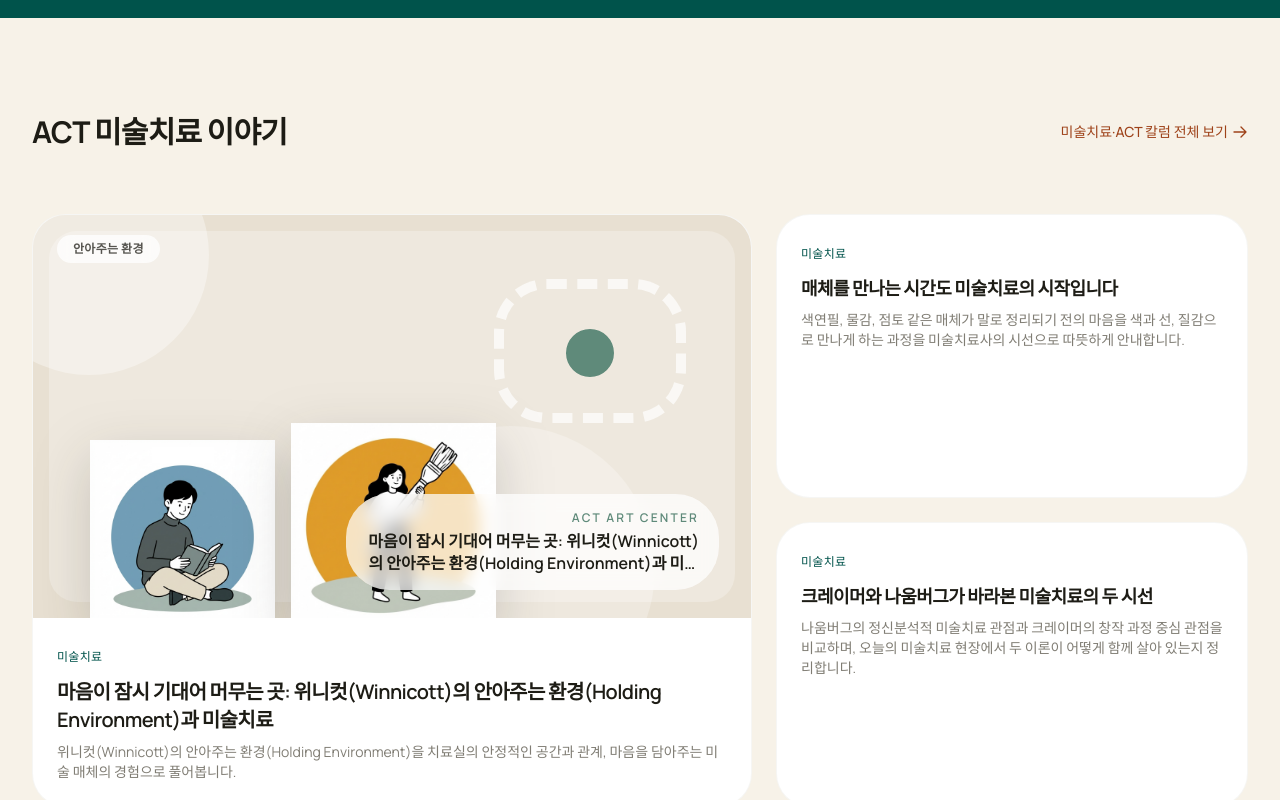
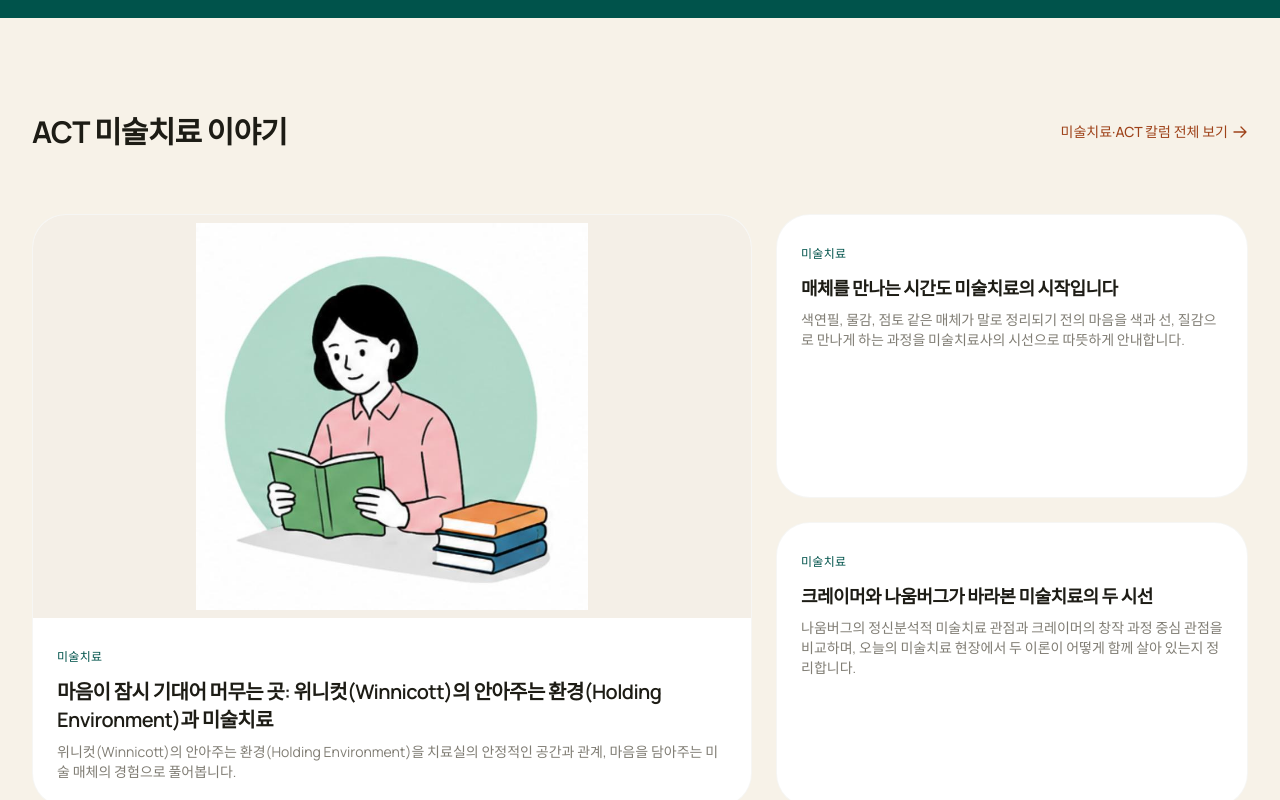
Before and after one commit to act-art-center/actartcenter.com, a Next.js app: page / in a window 1280 px wide. Shown: the part 8160-8960 px from the top of the page. Built offline with nearby package versions, Linux system fonts and the light colour scheme.

Commit message:
Diversify blog cover imagery

```diff
--- a/src/app/blog/[slug]/page.tsx
+++ b/src/app/blog/[slug]/page.tsx
@@ -6,7 +6,6 @@ import { Container } from "@/components/shared/Container";
 import { SectionWrapper } from "@/components/shared/SectionWrapper";
 import { JsonLd } from "@/components/shared/JsonLd";
 import { Breadcrumbs } from "@/components/shared/Breadcrumbs";
-import { BlogIllustration, blogIllustrationVariant } from "@/components/shared/BlogIllustration";
 import { BLOG_POSTS, type BlogPost } from "@/lib/blog-data";
 import { blogContent } from "@/lib/blog-content";
 import { SITE_URL } from "@/lib/constants";
@@ -179,8 +178,15 @@ export default async function BlogPostPage({ params }: Props) {
 
       {/* Featured Image */}
       <div className="relative w-full max-w-4xl mx-auto px-6 -mt-2">
-        <div className="relative aspect-[21/9] rounded-2xl overflow-hidden">
-          <BlogIllustration variant={blogIllustrationVariant(post.slug)} title={post.title} />
+        <div className="relative aspect-[21/9] rounded-2xl overflow-hidden bg-[#f4efe7]">
+          <Image
+            src={post.image}
+            alt={`${post.title} 블로그 커버`}
+            fill
+            priority
+            className="object-contain p-3"
+            sizes="(max-width: 896px) 100vw, 896px"
+          />
         </div>
       </div>
 
--- a/src/components/sections/BlogPreview.tsx
+++ b/src/components/sections/BlogPreview.tsx
@@ -1,7 +1,7 @@
+import Image from "next/image";
 import Link from "next/link";
 import { SectionWrapper } from "@/components/shared/SectionWrapper";
 import { Container } from "@/components/shared/Container";
-import { BlogIllustration, blogIllustrationVariant } from "@/components/shared/BlogIllustration";
 import { BLOG_POSTS } from "@/lib/blog-data";
 
 const blogPosts = BLOG_POSTS.slice(0, 3);
@@ -32,8 +32,14 @@ export function BlogPreview() {
             className="md:col-span-3 group block bg-white rounded-xl overflow-hidden transition-all duration-200 hover:-translate-y-1 hover:shadow-[var(--shadow-md)]"
             style={{ border: "1px solid rgba(196, 191, 183, 0.15)" }}
           >
-            <div className="relative aspect-[16/9] overflow-hidden">
-              <BlogIllustration variant={blogIllustrationVariant(blogPosts[0].slug)} title={blogPosts[0].title} />
+            <div className="relative aspect-[16/9] overflow-hidden bg-[#f4efe7]">
+              <Image
+                src={blogPosts[0].image}
+                alt={`${blogPosts[0].title} 블로그 커버`}
+                fill
+                className="object-contain p-2 transition-transform duration-300 group-hover:scale-[1.02]"
+                sizes="(max-width: 768px) 100vw, 60vw"
+              />
             </div>
             <div className="p-6">
               <span className="text-xs text-primary-500 font-medium tracking-wide">{blogPosts[0].category}</span>
--- a/src/lib/blog-data.ts
+++ b/src/lib/blog-data.ts
@@ -25,7 +25,7 @@ export const BLOG_POSTS: BlogPost[] = [
     excerpt: "위니컷(Winnicott)의 안아주는 환경(Holding Environment)을 치료실의 안정적인 공간과 관계, 마음을 담아주는 미술 매체의 경험으로 풀어봅니다.",
     category: "미술치료",
     seoKeywords: ["위니컷 안아주는 환경", "홀딩 환경", "미술치료", "치료적 관계", "미술치료 매체", "충분히 좋은 환경"],
-    image: "/blog-illustrations/safe-paper-art-therapy-room.svg",
+    image: "/characters/therapist/therapist-calm-counseling.jpg",
     date: "2026년 7월 20일",
     author: "고은별",
     readTime: "7분",
@@ -36,7 +36,7 @@ export const BLOG_POSTS: BlogPost[] = [
     excerpt: "색연필, 물감, 점토 같은 매체가 말로 정리되기 전의 마음을 색과 선, 질감으로 만나게 하는 과정을 미술치료사의 시선으로 따뜻하게 안내합니다.",
     category: "미술치료",
     seoKeywords: ["미술치료 매체", "미술치료 과정", "정서표현", "치료적 관계", "서초 미술치료", "미술치료사"],
-    image: "/blog-illustrations/art-therapy-media-helper-friends.svg",
+    image: "/characters/therapist/therapist-media-shelf.jpg",
     date: "2026년 7월 18일",
     author: "고은별",
     readTime: "6분",
@@ -47,7 +47,7 @@ export const BLOG_POSTS: BlogPost[] = [
     excerpt: "나움버그의 정신분석적 미술치료 관점과 크레이머의 창작 과정 중심 관점을 비교하며, 오늘의 미술치료 현장에서 두 이론이 어떻게 함께 살아 있는지 정리합니다.",
     category: "미술치료",
     seoKeywords: ["크레이머 미술치료", "나움버그 미술치료", "미술치료 이론", "Art as Therapy", "정신분석적 미술치료"],
-    image: "/blog-illustrations/kramer-naumburg-art-therapy-perspectives.svg",
+    image: "/characters/artty/artty-reading-book.jpg",
     date: "2026년 7월 17일",
     author: "고은별",
     readTime: "8분",
@@ -58,7 +58,7 @@ export const BLOG_POSTS: BlogPost[] = [
     excerpt: "상실을 겪는 성인과 가족에게 미술치료가 마음의 시간을 담아주는 방식을 표현과 관계의 관점에서 설명합니다.",
     category: "미술치료",
     seoKeywords: ["미술치료", "애도 미술치료", "상실 회복", "성인 미술치료", "가족 돌봄 미술치료"],
-    image: "/blog-illustrations/grief-art-therapy-loss-recovery.svg",
+    image: "/characters/artty/artty-warm-cup.jpg",
     date: "2026년 7월 16일",
     author: "고은별",
     readTime: "6분",
@@ -69,7 +69,7 @@ export const BLOG_POSTS: BlogPost[] = [
     excerpt: "미술치료를 처음 떠올릴 때 생기는 오해를 풀고, 그림 실력보다 표현의 과정과 치료적 관계가 왜 중요한지 따뜻하게 안내합니다.",
     category: "미술치료",
     seoKeywords: ["미술치료", "아동 미술치료", "미술치료 오해", "그림 심리", "ACT ART CENTER"],
-    image: "/blog-illustrations/art-therapy-not-drawing-skill.svg",
+    image: "/characters/therapist/therapist-art-making-overview.jpg",
     date: "2026년 7월 13일",
     author: "고은별",
     readTime: "6분",
@@ -80,7 +80,7 @@ export const BLOG_POSTS: BlogPost[] = [
     excerpt: "미술치료에서 그림의 완성도보다 표현의 과정이 왜 소중한지, 아이와 어른의 마음을 바라보는 따뜻한 관점을 전합니다.",
     category: "미술치료",
     seoKeywords: ["미술치료", "미술치료사", "아동 미술치료", "정서 표현", "부모 상담", "그림 심리"],
-    image: "/blog-illustrations/unfinished-drawing-art-therapy.svg",
+    image: "/characters/artty/artty-clay-bear.jpg",
     date: "2026년 7월 12일",
     author: "고은별",
     readTime: "6분",
@@ -91,7 +91,7 @@ export const BLOG_POSTS: BlogPost[] = [
     excerpt: "미술치료에서 종이와 미술 매체가 마음을 안전하게 담고 표현하는 공간이 되는 과정을 설명합니다.",
     category: "미술치료",
     seoKeywords: ["미술치료", "미술치료실", "안전한 표현", "마음을 담는 공간", "치료적 관계", "서초 미술치료", "성인 미술치료"],
-    image: "/blog-illustrations/safe-paper-art-therapy-room.svg",
+    image: "/characters/therapist/therapist-session-room.jpg",
     date: "2026년 7월 11일",
     author: "고은별",
     readTime: "6분",
@@ -102,7 +102,7 @@ export const BLOG_POSTS: BlogPost[] = [
     excerpt: "아이의 그림을 결과물로만 보지 않고, 재료를 고르고 선을 긋고 지우는 과정까지 살피는 미술치료의 관점을 안내합니다.",
     category: "미술치료",
     seoKeywords: ["아동 미술치료", "미술치료 과정", "아이 그림 해석", "정서표현 미술치료", "서초 미술치료"],
-    image: "/blog-illustrations/child-lines-colors-art-therapy.svg",
+    image: "/characters/therapist/therapist-child-session.jpg",
     date: "2026년 7월 10일",
     author: "고은별",
     readTime: "6분",
@@ -113,7 +113,7 @@ export const BLOG_POSTS: BlogPost[] = [
     excerpt: "가족을 돌보는 과정에서 쌓이는 피로와 감정을 미술 활동으로 안전하게 알아차리고, 일상 속 작은 자기돌봄으로 연결하는 방법을 안내합니다.",
     category: "미술치료",
     seoKeywords: ["돌봄 피로", "가족 돌봄", "성인 미술치료", "정서조절", "자기돌봄", "보호자 상담"],
-    image: "/blog-illustrations/caregiver-fatigue-art-therapy.svg",
+    image: "/characters/therapist/therapist-warm-cup.jpg",
     date: "2026년 7월 9일",
     author: "고은별",
     readTime: "7분",
@@ -124,7 +124,7 @@ export const BLOG_POSTS: BlogPost[] = [
     excerpt: "아이의 그림을 따뜻하게 바라보고, 아이가 자기 이야기를 안전하게 꺼낼 수 있도록 부모가 건넬 수 있는 질문과 관찰법을 소개합니다.",
     category: "미술치료",
     seoKeywords: ["아이 그림 해석", "부모 대화법", "아동 미술치료", "아이 감정 표현", "그림 심리"],
-    image: "/blog-illustrations/parent-words-for-child-drawing.svg",
+    image: "/characters/therapist/therapist-listening-session.jpg",
     date: "2026년 7월 8일",
     author: "고은별",
     readTime: "7분",
@@ -135,7 +135,7 @@ export const BLOG_POSTS: BlogPost[] = [
     excerpt: "Kaimal의 코르티솔 연구, Shella의 병상 미술치료 데이터, van der Kolk의 브로카 발견까지. 미술치료가 어디까지 과학적으로 입증되어 있는지 임상가의 시선으로 정리했습니다.",
     category: "미술치료",
     seoKeywords: ["미술치료 효과", "미술치료 사례", "정신건강 미술치료"],
-    image: "/blog-illustrations/art-therapy-science.svg",
+    image: "/characters/therapist/therapist-desk-writing.jpg",
     date: "2026년 4월 10일",
     author: "고은별",
     readTime: "11분",
@@ -146,7 +146,7 @@ export const BLOG_POSTS: BlogPost[] = [
     excerpt: "수용, 탈융합, 현재 순간 접촉, 맥락으로서의 자기, 가치, 전념 행동. Hayes의 헥사플렉스를 미술치료 장면과 연결하며 하나씩 풀어 봅니다.",
     category: "미술치료",
     seoKeywords: ["수용전념치료", "수용전념치료 기법", "수용전념치료 육각형", "ACT 미술치료"],
-    image: "/blog-illustrations/act-6-processes.svg",
+    image: "/characters/actie/actie-variations-overview.jpg",
     date: "2026년 4월 5일",
     author: "고은별",
     readTime: "10분",
@@ -156,7 +156,7 @@ export const BLOG_POSTS: BlogPost[] = [
     title: "불안을 그림으로 표현하기",
     excerpt: "불안은 없애는 대상이 아니라 형태를 주는 대상입니다. Huang의 최신 메타분석과 폴리베이갈 이론을 바탕으로, 불안에 색과 모양을 입히는 세 가지 실습을 소개합니다.",
     category: "증상별 가이드",
-    image: "/blog-illustrations/anxiety-art-therapy.svg",
+    image: "/characters/actie/actie-self-hug-acceptance.jpg",
     date: "2026년 3월 28일",
     author: "고은별",
     readTime: "9분",
@@ -167,7 +167,7 @@ export const BLOG_POSTS: BlogPost[] = [
     excerpt: "가부좌 명상이 어렵게 느껴지시는 분들을 위해. Kabat-Zinn의 MBSR과 Csikszentmihalyi의 몰입 이론을 바탕으로, 펜 한 자루로 시작하는 다섯 가지 드로잉 실습을 안내합니다.",
     category: "증상별 가이드",
     seoKeywords: ["마음챙김 미술치료", "마음챙김 드로잉", "미술치료 방법"],
-    image: "/blog-illustrations/mindfulness-drawing.svg",
+    image: "/characters/actie/actie-writing-desk.jpg",
     date: "2026년 3월 20일",
     author: "고은별",
     readTime: "9분",
@@ -178,7 +178,7 @@ export const BLOG_POSTS: BlogPost[] = [
     excerpt: "트라우마 기억 앞에서 말이 막히는 신경학적 이유와, 미술이 그 자리에 다리를 놓을 수 있는 근거. Schouten과 Malchiodi의 연구를 통해 페이싱 원칙을 살펴봅니다.",
     category: "미술치료",
     seoKeywords: ["트라우마 미술치료", "미술치료 사례", "정신건강 미술치료"],
-    image: "/blog-illustrations/trauma-art-expression.svg",
+    image: "/characters/actie/actie-walking-backpack.jpg",
     date: "2026년 3월 15일",
     author: "고은별",
     readTime: "10분",
@@ -188,7 +188,7 @@ export const BLOG_POSTS: BlogPost[] = [
     title: "가치 탐색: 비전 보드 만들기",
     excerpt: "머리로 생각한 가치와 몸이 움직이는 가치 사이의 간격을 좁히는 도구. ACT의 가치 명료화 연구를 바탕으로 집에서 따라 할 수 있는 네 단계 비전 보드 가이드를 드립니다.",
     category: "미술치료",
-    image: "/blog-illustrations/values-vision-board.svg",
+    image: "/characters/actie/actie-values-notes.jpg",
     date: "2026년 3월 8일",
     author: "고은별",
     readTime: "9분",
```
Also changed, not shown: src/app/blog/page.tsx (+8 -3 lines).
